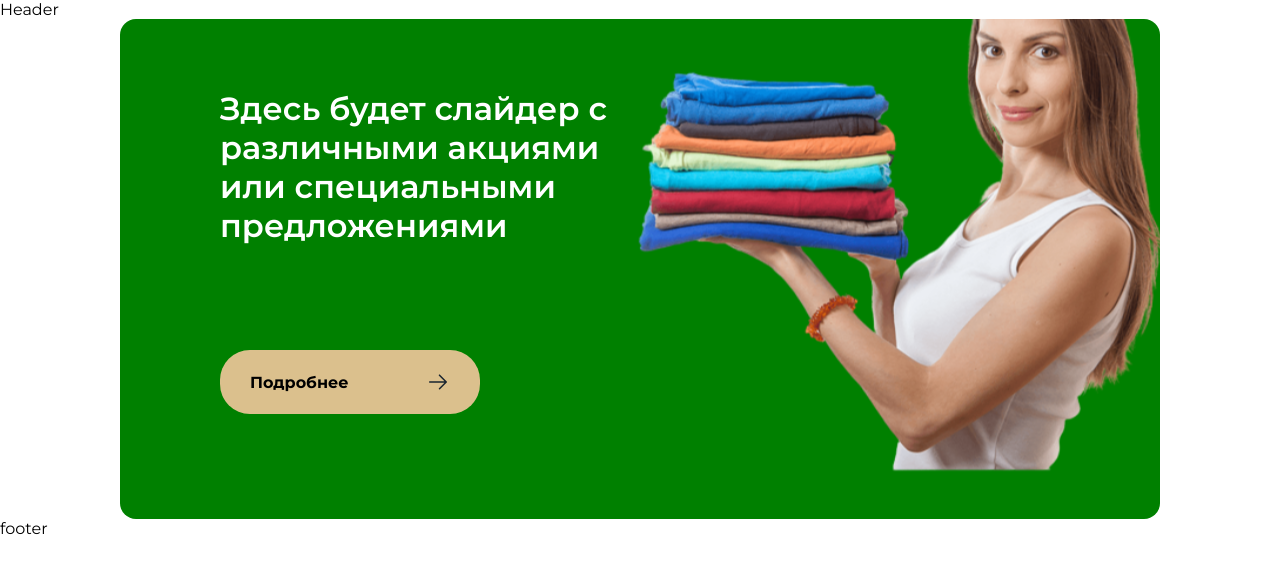
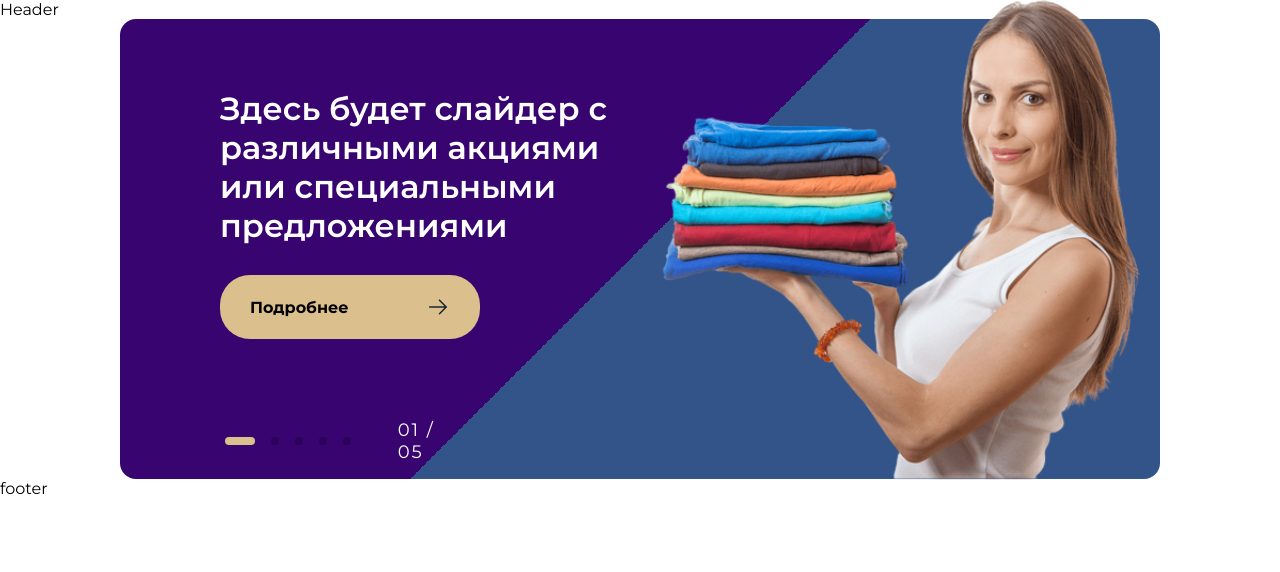
Before and after one commit to to7allysucks/react-saka-holding, a React (Vite) app: page / in a window 1280 px wide. Shown: the top 572 px of the page. Built offline with nearby package versions, Linux system fonts and the light colour scheme.

Commit message:
feat: add slider on HomePage

```diff
--- a/src/App/styles/vars.scss
+++ b/src/App/styles/vars.scss
@@ -2,3 +2,4 @@ $color-accent: #19242F;
 $color-green: #DBC08D;
 $color-white: #ffffff;
 $color-black: #000000;
+$color-purple: #1E2833;
--- a/src/widgets/heroSection/ui/HeroSection.jsx
+++ b/src/widgets/heroSection/ui/HeroSection.jsx
@@ -1,46 +1,50 @@
-import { Pagination } from 'swiper/modules'
-import { Swiper, SwiperSlide } from 'swiper/react'
-import { useRef } from 'react'
+import {Pagination} from 'swiper/modules'
+import {Swiper, SwiperSlide} from 'swiper/react'
+import {useRef, useState} from 'react'
 import styles from './HeroSection.module.scss'
 import 'swiper/css'
 import 'swiper/css/navigation'
 import 'swiper/css/pagination'
-import heroImg from '../../../shared/assets/images/hero-Slider/girl_with_cloth.svg'
+import heroImg
+  from '../../../shared/assets/images/hero-Slider/girl_with_cloth.svg'
 import arrowImg from '../../../shared/assets/icons/strelka_hero-slider.svg'
 
 const HeroSection = () => {
 
-    const MOCK_SLIDERS =[
+  const MOCK_SLIDERS = [
     {
       title: 'Здесь будет слайдер с различными акциями или специальными предложениями',
       img: heroImg,
-            bg: "green"
+      bgLeft: "#325488",
+      bgRight: "#370470"
     },
     {
       title: 'Здесь будет слайдер с различными акциями или специальными предложениями',
       img: heroImg,
-            bg: "purple"
-
+      bgLeft: "#FFAA00",
+      bgRight: "#BF8F30"
     },
     {
       title: 'Здесь будет слайдер с различными акциями или специальными предложениями',
       img: heroImg,
-            bg: "yellow"
-
+      bgLeft: "#33CCCC",
+      bgRight: "#009999"
     },
     {
       title: 'Здесь будет слайдер с различными акциями или специальными предложениями',
       img: heroImg,
-            bg: "red"
-
+      bgLeft: "#BF3030",
+      bgRight: "#FF7373"
     },
     {
       title: 'Здесь будет слайдер с различными акциями или специальными предложениями',
       img: heroImg,
-            bg: "gray"
-
+      bgLeft: "#FFFF00",
+      bgRight: "#BFBF30"
     },
   ]
+
+  const [isActiveSlide, setIsActiveSlide] = useState(0)
 
   const swiperRef = useRef(null)
 
@@ -49,26 +53,43 @@ const HeroSection = () => {
       <Swiper
         modules={[Pagination]}
         className={styles.slider}
-                onSwiper={ (swiper) => (swiperRef.current = swiper) }
+        onSwiper={(swiper) => (swiperRef.current = swiper)}
         slidesPerView={1}
-                Pagination= {{
+        pagination={{
           clickable: true,
-                        el: '.sliderPagination'
-                        // renderBullet: (index, className) => {return '<span class="' + className + '">' + (index + 1) + "</span>";}
+          el: `.${styles.sliderPagination}`,
+          renderBullet: (index, className) => {
+            return `<span class="${className}"></span>`;
+          }
+        }}
+        onSlideChange={(swiper) => {
+          setIsActiveSlide(swiper.realIndex)
         }}
       >
 
-                {MOCK_SLIDERS.map( slide  => (
-                    <SwiperSlide className={styles.slide} style={{backgroundColor: slide.bg}}>
+        {MOCK_SLIDERS.map(slide => (
+          <SwiperSlide className={styles.slide}
+                       style={{background: `linear-gradient(-45deg, ${slide.bgLeft} 50%, ${slide.bgRight} 50%)`}}>
             <div className={styles.content}>
               <h2>{slide.title}</h2>
-                            <button className={styles.btnHero}>Подробнее <img src={arrowImg} alt="btn" /></button>
-                            <div className={styles.sliderPagination}></div>
+              <button className={styles.btnHero}>Подробнее <img src={arrowImg}
+                                                                alt="btn"/>
+              </button>
             </div>
-                        <img src={slide.img} alt="heroimg" />
           </SwiperSlide>
         ))}
       </Swiper>
+      <div className={styles.paginationWrapper}>
+        <div className={styles.sliderPagination}></div>
+
+        <span className={styles.counter}>
+          {String(isActiveSlide + 1).padStart(2, '0')}
+          {' / '}
+          {String(MOCK_SLIDERS.length).padStart(2, '0')}
+        </span>
+      </div>
+      <img src={heroImg} alt="heroimg"/>
+
     </div>
   )
 }
--- a/src/widgets/heroSection/ui/HeroSection.module.scss
+++ b/src/widgets/heroSection/ui/HeroSection.module.scss
@@ -1,26 +1,65 @@
 @import '../../../App/styles/vars.scss';
+
 
 .heroWrapper {
   padding-inline: 120px;
+  position: relative;
+
+  > img {
+    position: absolute;
+    right: 120px;
+    top: -66px;
+    z-index: 2;
+  }
 }
 
 .slider {
+  height: 460px;
   border-radius: 16px;
-        height: 500px;
 }
 
 .slide {
   display: flex !important;
+  overflow: visible;
   justify-content: space-between;
   padding: 70px 100px 0 100px;
   position: relative;
-        > img {
+}
+
+.sliderPagination {
+  display: flex;
+  align-items: center;
+  gap: 16px;
+}
+
+:global(.swiper-pagination-bullet) {
+  background: rgba(255, 255, 255, .16);
+  margin: 0 !important;
+  opacity: 1;
+}
+
+:global(.swiper-pagination-bullet-active) {
+  width: 30px !important;
+  height: 8px !important;
+  border-radius: 4px !important;
+  background: $color-green !important;
+  transition: 0.2s width linear;
+}
+
+.paginationWrapper {
+  z-index: 10;
   position: absolute;
-        overflow: visible;
-        right: 0px;
-        top: -100px;
-        scale: 1.1;
+  top: 400px;
+  left: 225px;
+  display: flex;
+  align-items: center;
+  gap: 24px;
 }
+
+.counter {
+  color: #fff;
+  font-size: 18px;
+  letter-spacing: 2px;
 }
 
 .btnHero {
@@ -30,20 +69,32 @@
   font-weight: 700;
   border-radius: 30px;
   max-width: 260px;
+
   > img {
     margin-left: 70px;
   }
+
+  &:hover {
+    > img {
+      animation: arrowAnimation 0.4s infinite alternate ease;
+    }
+  }
+}
+
+@keyframes arrowAnimation {
+  from {
+    transform: translateX(0);
+  }
+  to {
+    transition: all linear 0.2s;
+    transform: translateX(10px);
+  }
+
 }
 
 .content {
   width: 50%;
   display: flex;
-    justify-content: space-between;
   flex-direction: column;
+  gap: 30px;
 }
-
-.sliderPagination {
-    display: block;
-    width: 100%;
-    color: black;
-}
```
Also changed, not shown: 1 other file (tests, documents, lock files or other folders). Lines whose indentation alone changed are shown as unchanged.
